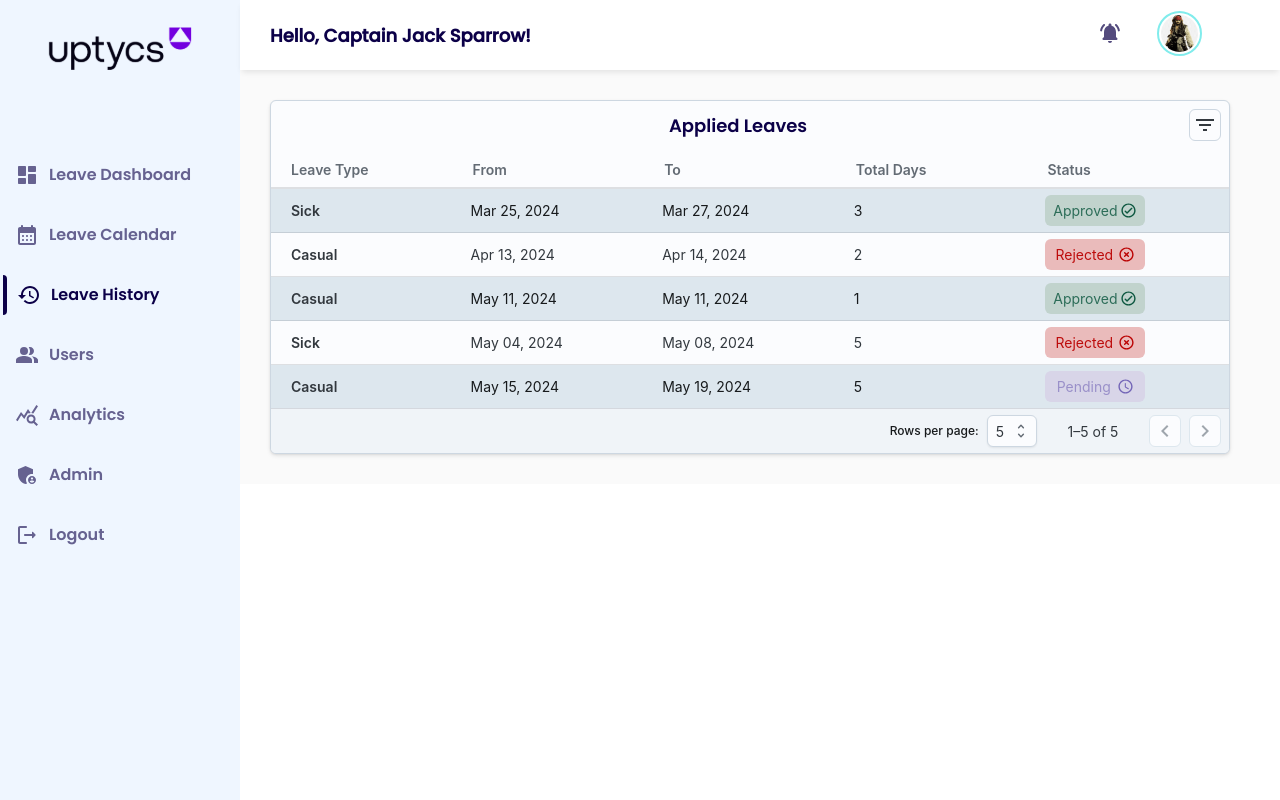
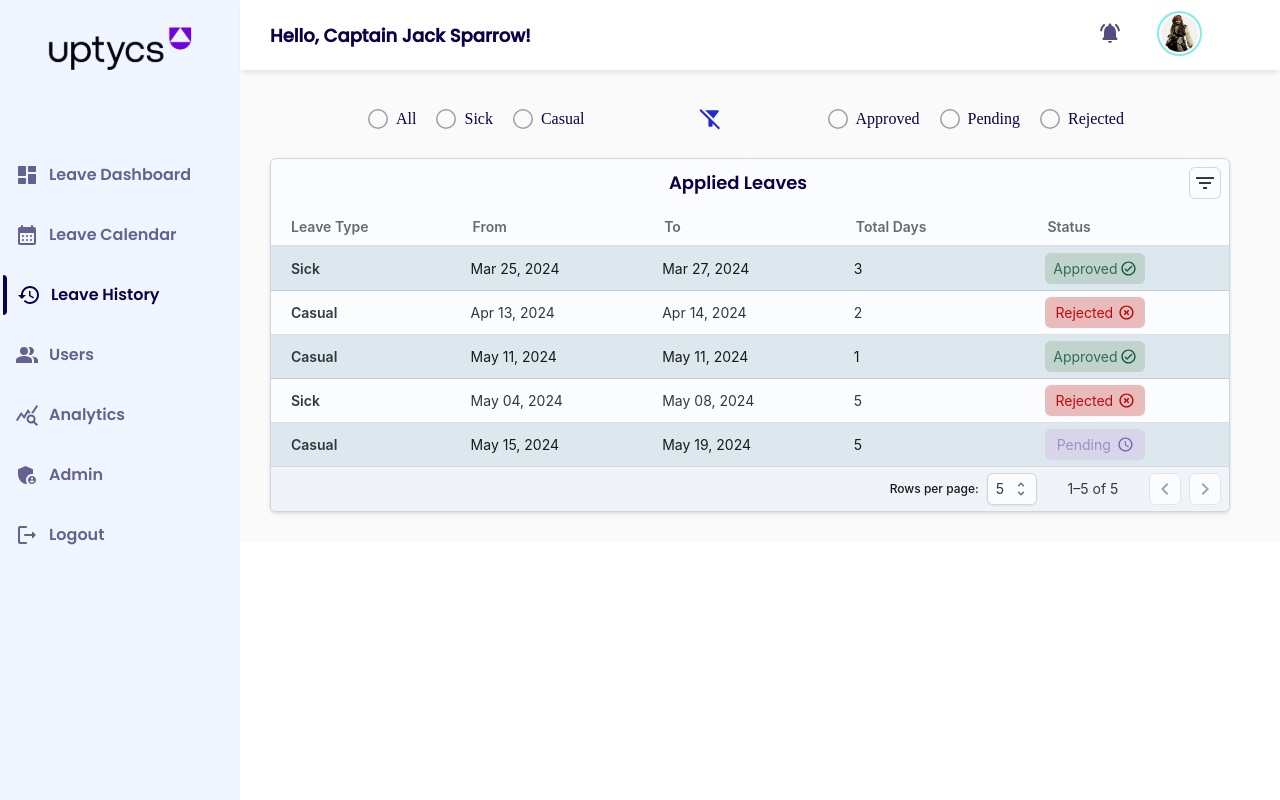
Before and after one commit to kadirikumar-uptycs/Leave-Management-Tool, a React (Create React App) app in the folder Front-End-App/: page /leaveHistory in a window 1280 px wide. Built offline with nearby package versions, Linux system fonts and the light colour scheme.

Commit message:
Added Filters for leave type and status type and also added clear filter button

```diff
--- a/Front-End-App/src/Leaves/LeavesFullHistory.jsx
+++ b/Front-End-App/src/Leaves/LeavesFullHistory.jsx
@@ -1,7 +1,12 @@
 import React, { useLayoutEffect } from 'react';
+import { useNavigate, useSearchParams } from 'react-router-dom';
 import TableSortAndSelection from '../common/TableSortAndSelection';
 import { formatDate, getEndDate } from '../common/getCurrentDate';
+import Tooltip from '@mui/joy/Tooltip';
 import StatusButton from '../common/StatusButton';
+import RadioGroup from '../common/RadioGroup';
+import IconButton from '@mui/joy/IconButton';
+import FilterAltOffIcon from '@mui/icons-material/FilterAltOff';
 const headCells = [
     {
         id: 'type',
@@ -37,7 +42,7 @@ const headCells = [
 ];
 
 
-const rows = [
+let rows = [
     {
         id: '1',
         type: 'Sick',
@@ -45,7 +50,7 @@ const rows = [
         to: formatDate(getEndDate(Date.now(), -48)),
         totalDays: 3,
         status: {
-            data: <StatusButton status="Approved"/>,
+            data: <StatusButton status="Approved" />,
             content: "Approved",
         },
     },
@@ -56,7 +61,7 @@ const rows = [
         to: formatDate(getEndDate(Date.now(), -30)),
         totalDays: 2,
         status: {
-            data: <StatusButton status="Rejected"/>,
+            data: <StatusButton status="Rejected" />,
             content: "Rejected",
         },
     },
@@ -67,7 +72,7 @@ const rows = [
         to: formatDate(getEndDate(Date.now(), -3)),
         totalDays: 1,
         status: {
-            data: <StatusButton status="Approved"/>,
+            data: <StatusButton status="Approved" />,
             content: "Approved",
         },
     },
@@ -78,7 +83,7 @@ const rows = [
         to: formatDate(getEndDate(Date.now(), -6)),
         totalDays: 5,
         status: {
-            data: <StatusButton status="Rejected"/>,
+            data: <StatusButton status="Rejected" />,
             content: "Rejected",
         },
     },
@@ -89,21 +94,80 @@ const rows = [
         to: formatDate(getEndDate(Date.now(), 5)),
         totalDays: 5,
         status: {
-            data: <StatusButton status="Pending"/>,
+            data: <StatusButton status="Pending" />,
             content: "Pending",
         },
     }
 ];
 
 const LeavesFullHistory = () => {
+    let navigate = useNavigate();
+    let [searchParams] = useSearchParams();
+    let leaveType = searchParams.get("type");
+    let statusType = searchParams.get("status");
+
     useLayoutEffect(() => {
         document.title = 'Leave History';
     }, []);
+
+    function handletypeChange(event, index, option) {
+        navigate(`/leaveHistory?type=${option}${(statusType) ? `&status=${statusType}` : ''}`);
+    }
+    function handleStatusChange(event, index, option) {
+        navigate(`/leaveHistory?${(leaveType) ? `type=${leaveType}&` : ''}status=${option}`);
+    }
+    function getfilteredData() {
+        let temp_rows = rows.map((item) => item);
+        if ((leaveType && leaveType !== 'All')) {
+            temp_rows = rows.filter(item => item.type === leaveType);
+        }
+        if (statusType && ['Approved', 'Rejected', 'Pending'].includes(statusType)) {
+            return temp_rows && temp_rows.filter(item => item.status.content === statusType);
+        }
+        return temp_rows;
+    }
     return (
         <div>
+            <div style={{
+                marginBottom: '20px',
+                display: 'flex',
+                alignItems: 'center',
+                justifyContent: 'space-evenly'
+            }}>
+                <RadioGroup
+                    type="leave-type"
+                    first="All"
+                    second="Sick"
+                    last="Casual"
+                    handleChangeEvent={handletypeChange}
+                    defaultValue={leaveType ? leaveType: null}
+                />
+                <div onClick={
+                    () => navigate('/leaveHistory')
+                }>
+                <Tooltip arrow title="Clear Filters" color='primary' placement='top'>
+                    <IconButton>
+                        <FilterAltOffIcon sx={{
+                            color: '#222bcc',
+                            padding: '3px',
+                            fontSize: '31px'
+                        }} />
+                    </IconButton >
+                </Tooltip>
+                </div>
+                <RadioGroup
+                    type="status-type"
+                    first="Approved"
+                    second="Pending"
+                    last="Rejected"
+                    handleChangeEvent={handleStatusChange}
+                    defaultValue={(statusType && ['Approved', 'Rejected', 'Pending'].includes(statusType)) ? statusType : null}
+                />
+
+            </div>
             <TableSortAndSelection
                 headCells={headCells}
-                rows={rows}
+                rows={getfilteredData()}
                 toolBarParams={{
                     title: 'Applied Leaves',
                     styles: {
```
